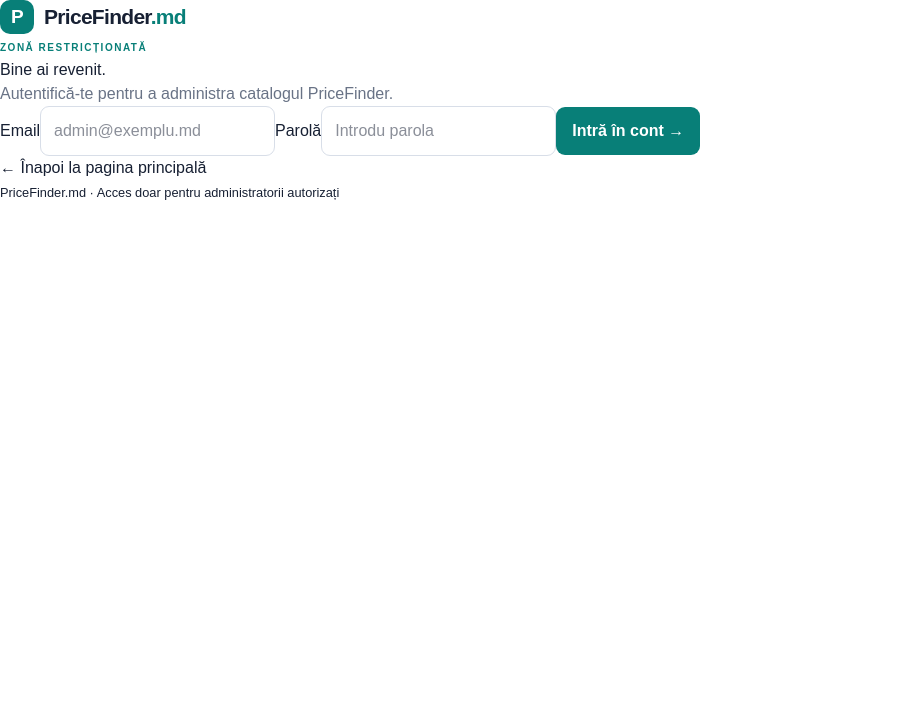
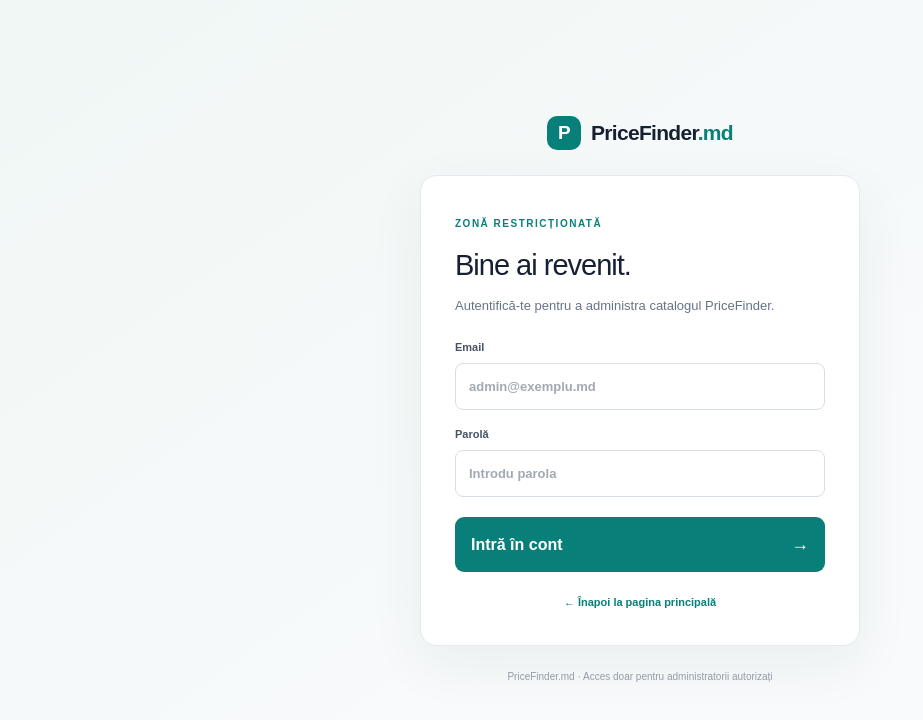
Before and after one commit to ciubotavania-a11y/pricefinder, a Next.js app: page /admin/login in a window 1280 px wide. Shown: the top 720 px of the page, without its empty margins (0-923 px from the left). Built offline with nearby package versions, Linux system fonts and the light colour scheme.

Commit message:
Style PriceFinder admin sign-in

```diff
--- a/app/globals.css
+++ b/app/globals.css
@@ -141,3 +141,17 @@ button,.button{border:0;border-radius:9px;padding:12px 16px;background:var(--tea
 .admin-footnote{text-align:center;font-size:10px;color:#98a1ad;margin:18px 0 0}
 @media(max-width:760px){.admin-columns{grid-template-columns:1fr}.admin-stats{gap:8px}.admin-stats article{padding:13px}.admin-stats strong{font-size:23px}.admin-welcome{align-items:flex-start;flex-direction:column}.admin-user{align-self:stretch}.admin-content{width:calc(100% - 28px);padding-top:26px}.admin-header{padding:0 14px}.admin-header .brand{font-size:16px}.admin-header-actions{gap:9px}.admin-back{font-size:10px}}
 @media(max-width:390px){.admin-form-row{grid-template-columns:1fr}.admin-stats small{font-size:9px}}
+
+
+.login-shell{min-height:100vh;background:linear-gradient(145deg,#f0f7f5,#f8fafb 60%);display:flex;flex-direction:column;align-items:center;justify-content:center;padding:28px 18px}
+.login-brand{margin-bottom:25px}
+.login-card{width:min(440px,100%);background:#fff;border:1px solid var(--line);border-radius:17px;padding:34px;box-shadow:0 18px 55px #193c3210}
+.login-card h1{font-size:29px;letter-spacing:-1px;margin:10px 0 8px}.login-card>.muted{font-size:13px;line-height:1.6;margin:0 0 23px}
+.login-form{display:grid;gap:16px;margin-top:20px}
+.login-form label{display:grid;gap:7px;font-size:11px;font-weight:700;color:#485366}
+.login-form input{width:100%;padding:13px;border-radius:8px;font-size:13px}
+.login-form button{display:flex;justify-content:space-between;align-items:center;padding:14px 16px;margin-top:4px}
+.login-form button span{font-size:18px}
+.login-back{display:block;text-align:center;color:var(--teal);font-size:11px;font-weight:700;margin-top:22px}
+.login-foot{margin-top:23px;color:#929ba7;font-size:10px;text-align:center}
+@media(max-width:480px){.login-card{padding:25px 21px}.login-card h1{font-size:25px}}
```
